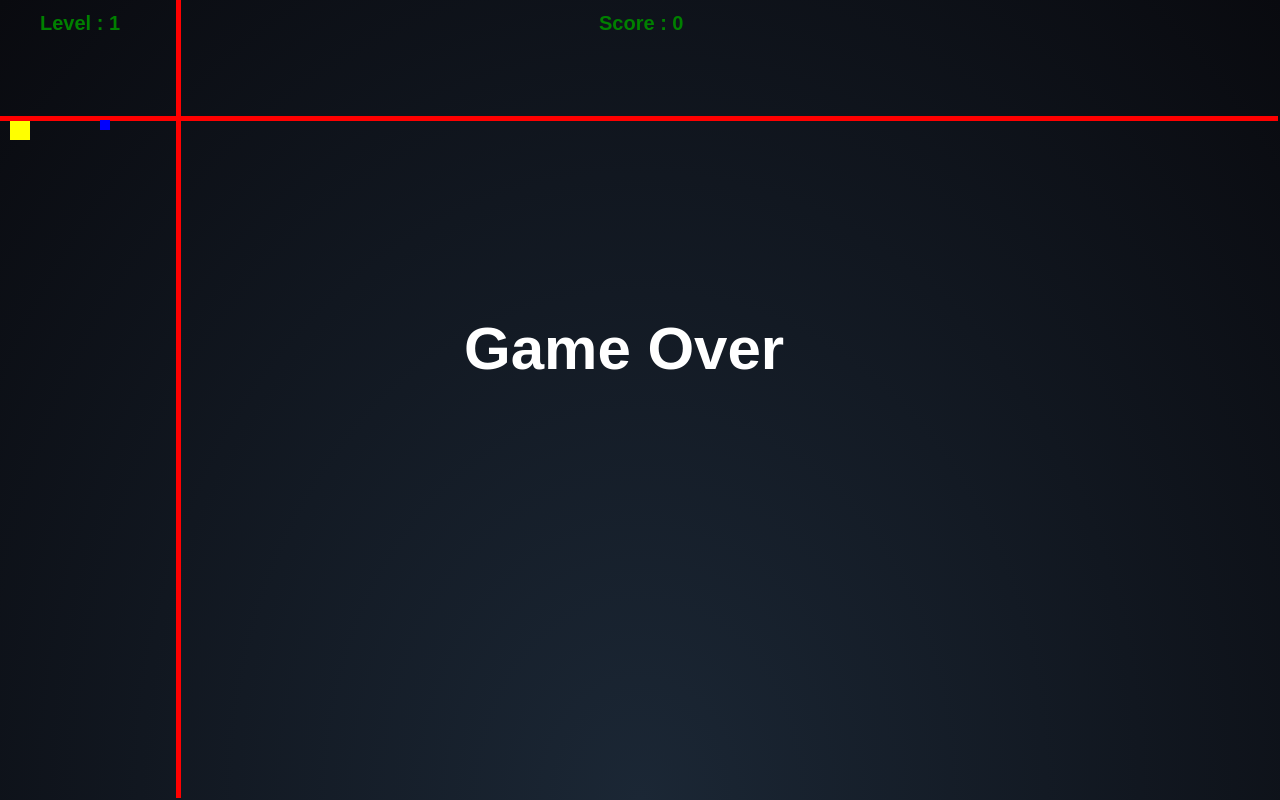
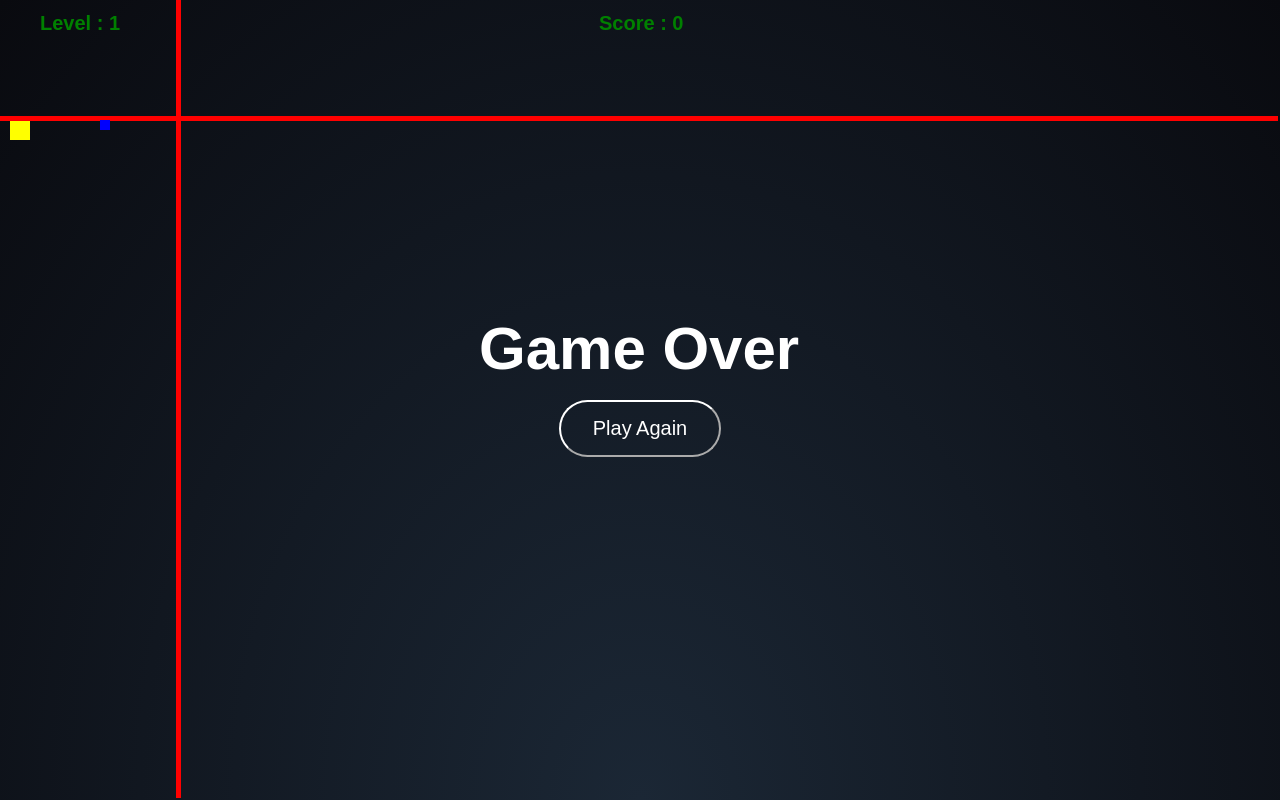
Before and after one commit to putrawitama/space, a plain HTML site: page index.html in a window 1280 px wide. Both pictures are taken after a click on the button "Play". Shown: the top 800 px of the page. Drawn offline with Linux system fonts and the light colour scheme.

```diff
--- a/game.js
+++ b/game.js
@@ -32,8 +32,10 @@
                var h = window.innerHeight-2;
                this.canvas.width = w;
                this.canvas.height = h;
+               this.ui = document.getElementById("ui");
+               this.ui.style.display = "none";
                this.context = this.canvas.getContext("2d");
-              //  document.body.insertBefore(this.title, document.body.childNodes[0]);
+               document.body.insertBefore(this.ui, document.body.childNodes[0]);
                document.body.insertBefore(this.canvas, document.body.childNodes[1]);
 
                this.interval = setInterval(function(){
@@ -211,6 +213,7 @@
                         (this.bottom > player.top) && (this.bottom < player.bottom)){
                         gameArea.stop();
                         showGameOver();
+
                     }
                 }else if(this.name === "vertical"){
                     if((this.left < player.right) && (this.left > player.left) ||
@@ -240,9 +243,10 @@
 
         function showGameOver()
         {
+            gameArea.ui.style.display = "block";
             ctx.font = "bold 60px Arial";
             ctx.fillStyle = "white";
-            ctx.fillText("Game Over", (gameArea.canvas.width/2)-175, (gameArea.canvas.height/2)-30);
+            ctx.fillText("Game Over", (gameArea.canvas.width/2)-160, (gameArea.canvas.height/2)-30);
 
         }
 
--- a/index.html
+++ b/index.html
@@ -42,11 +42,25 @@
           width: 165px;
           text-align: center;
         }
+        .ui{
+          position: absolute;
+          left: 50%;
+          top: 50%;
+          transform: translate(-50%, 0);
+          width: 250px;
+          height: 100px;
+          text-align: center;
+          vertical-align: middle;
+          display: none;
+        }
 
     </style>
     <script src="game.js"></script>
 </head>
 <body>
+  <div id="ui" class="ui">
+    <button onclick="startGame()" id="retry" class="button">Play Again</button>
+  </div>
   <div class="cover">
     <h1 class="title">Space Limit</h1>
     <button class="button" onclick="startGame()">Play</button>
```
